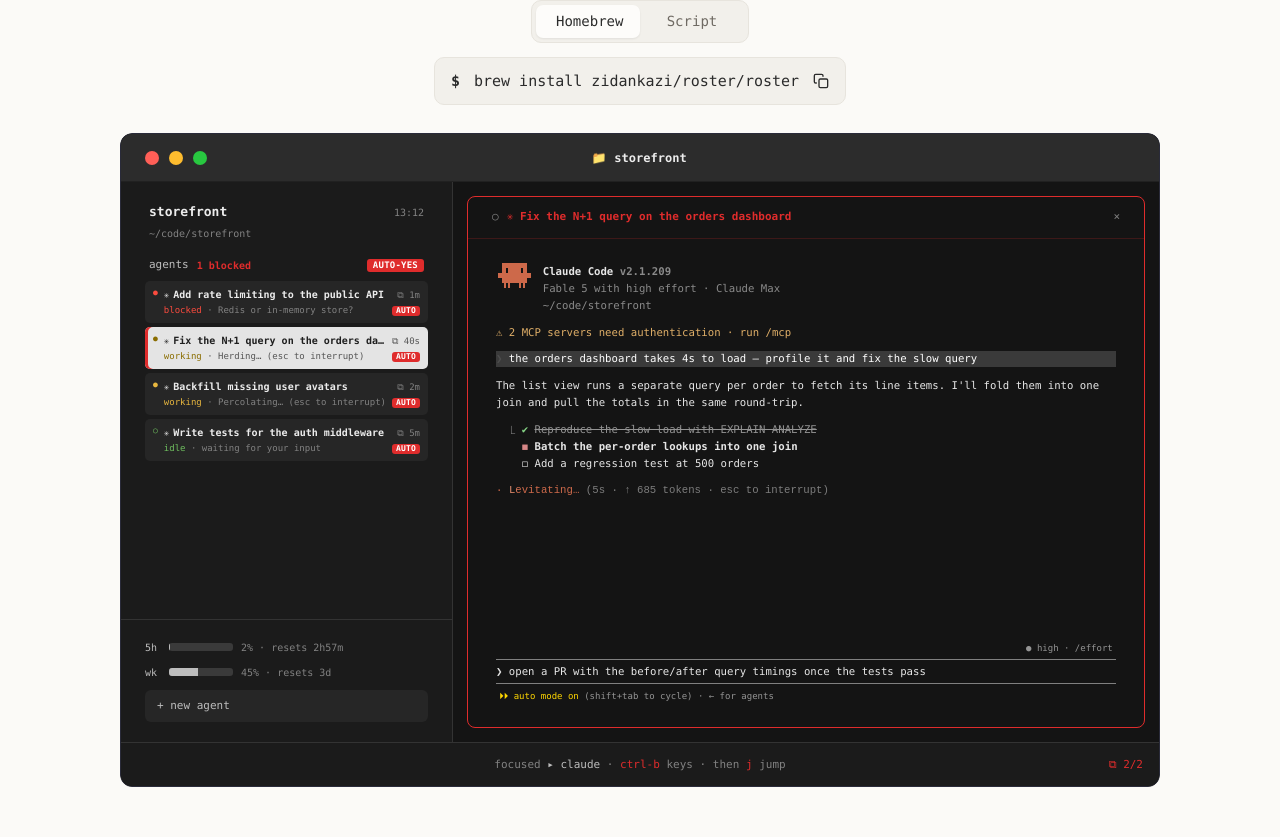
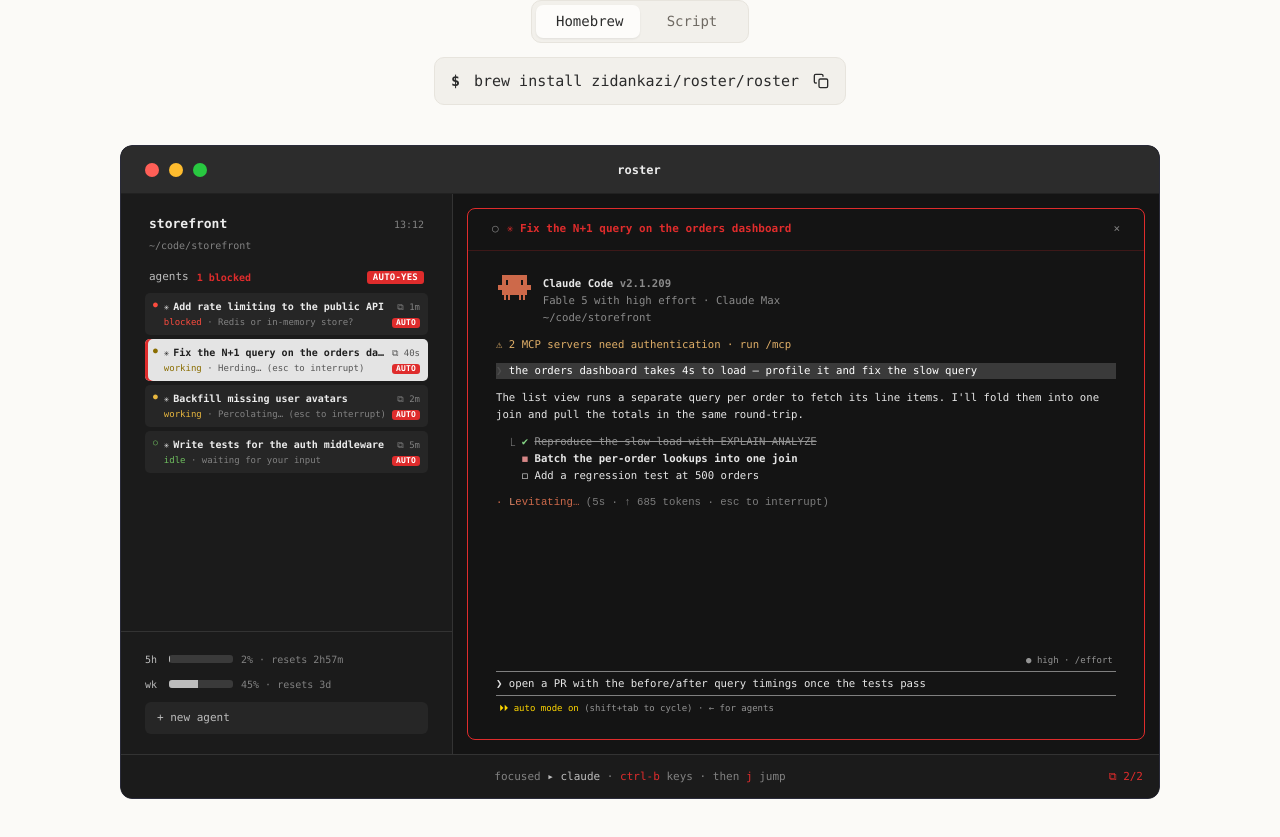
Before and after one commit to zidankazi/roster, a Next.js app in the folder website/: page / in a window 1280 px wide. Shown: the part 407-1244 px from the top of the page. Built offline with nearby package versions, Linux system fonts and the light colour scheme.

Commit message:
fix: title the demo window 'roster' and ease the demo down
Name the window frame after the tool (roster), dropping the folder emoji, so
the title reads as the product while the sidebar keeps the storefront
workspace it's opened on. Ease the demo's upward pull from -1rem to -0.25rem.

```diff
--- a/website/app/demo/RosterDemo.tsx
+++ b/website/app/demo/RosterDemo.tsx
@@ -208,8 +208,7 @@
               className="flex flex-1 items-center justify-center gap-2 text-[12px] font-semibold"
               style={{ color: BRIGHT }}
             >
-              <span aria-hidden>📁</span>
-              <span>storefront</span>
+              <span>roster</span>
             </div>
             <div className="w-[64px]" />
           </div>
--- a/website/app/globals.css
+++ b/website/app/globals.css
@@ -141,10 +141,10 @@
 /* The roster demo: a dark terminal card framed on the cream page, like a real
    app window sitting on the desktop. Wider than the install pill, so it gets
    its own full-width band that scrolls sideways on phones instead of forcing
-   the whole page to scroll. Pulled up a touch to sit closer under the install
-   pill than the uniform column gap would place it. */
+   the whole page to scroll. Pulled up a hair from the uniform column gap so it
+   sits a touch closer under the install pill. */
 .roster-demo {
-  margin-top: -1rem;
+  margin-top: -0.25rem;
   width: 100%;
   max-width: 1120px;
   padding: 0 clamp(12px, 4vw, 40px);
```
